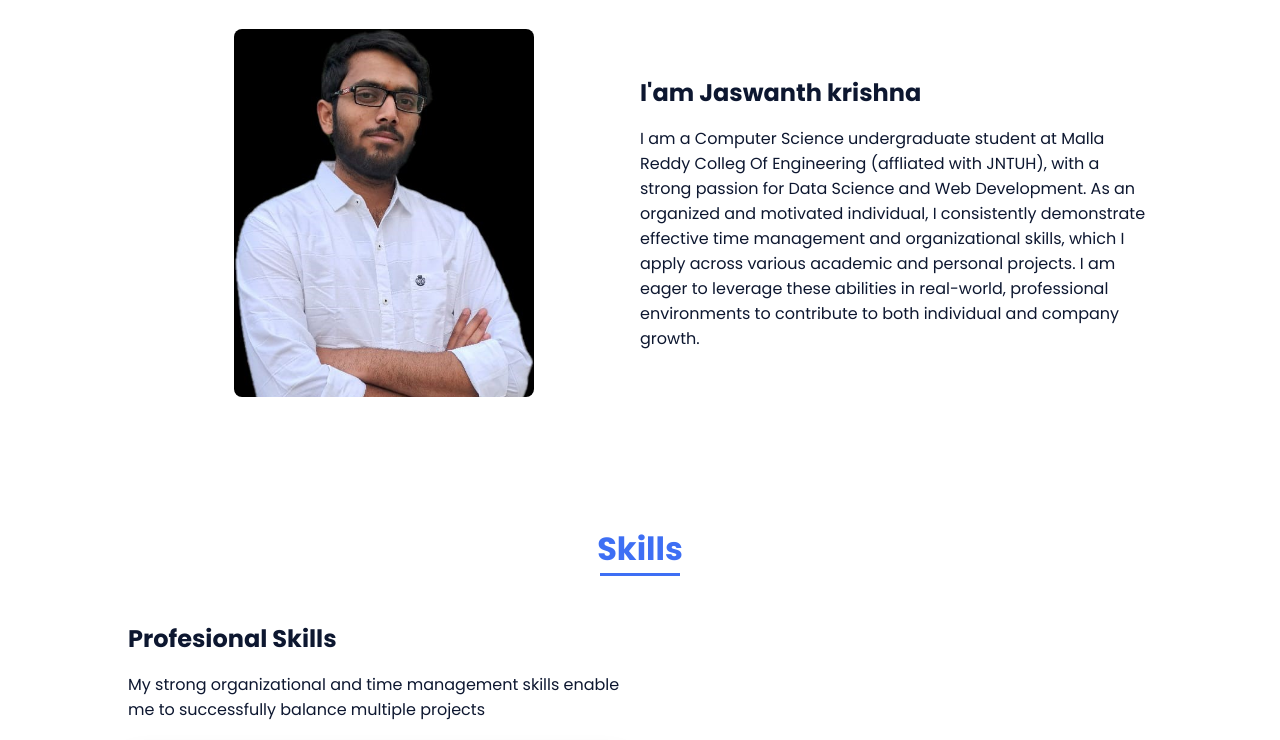
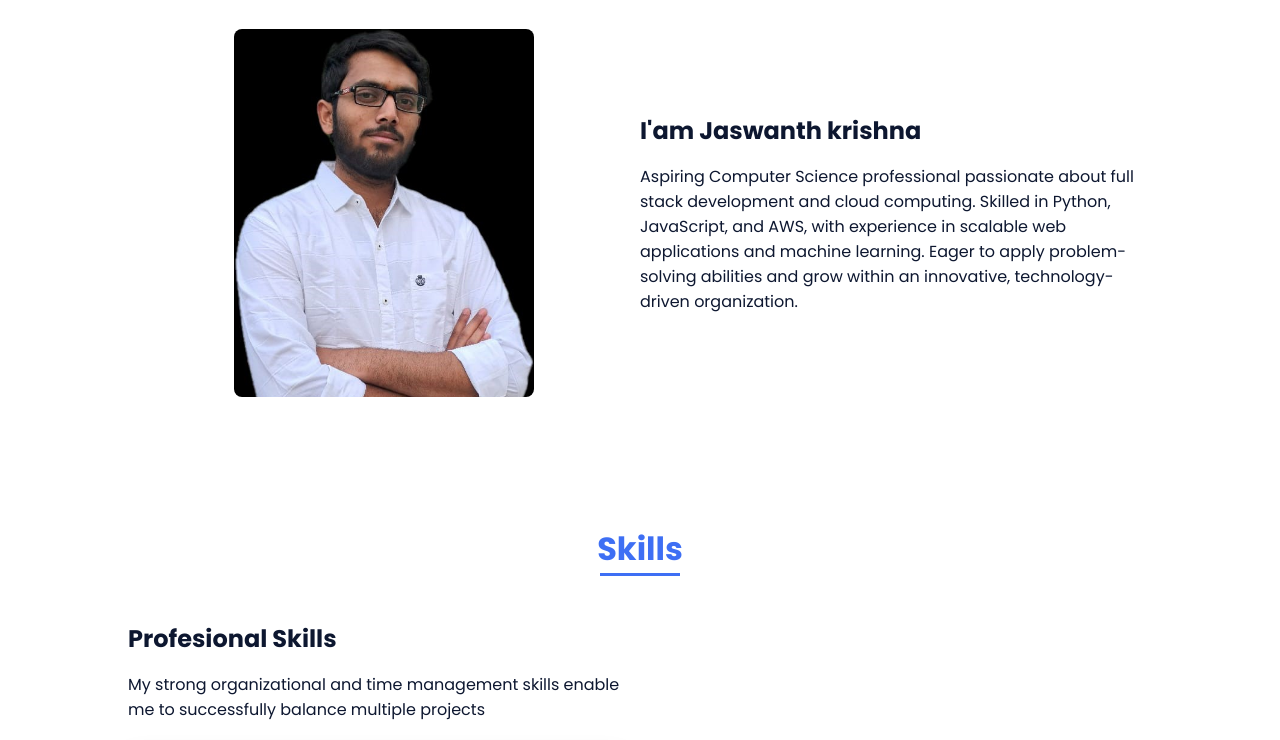
Before and after one commit to jaswanth4387/Responsive-portfolio, a plain HTML site: page index.html in a window 1280 px wide. Shown: the part 1040-1780 px from the top of the page. Drawn offline with nearby package versions, Linux system fonts and the light colour scheme.

Commit message:
Update index.html

```diff
--- a/index.html
+++ b/index.html
@@ -52,14 +52,14 @@
 
 
                 <div class="home__social">
-                    <a href="https://www.linkedin.com/in/your-linkedin-profile" class="home__social-icon" target="_blank">
+                    <a href="https://www.linkedin.com/in/jaswanth-krishna-jakkampudi-73107a2a1" class="home__social-icon" target="_blank">
                         <i class='bx bxl-linkedin'></i>
                     </a>
                     <a href="https://x.com/JASWANTH98245" class="home__social-icon" target="_blank">
                         <i class="fab fa-twitter"></i>
                     </a>
 
-                    <a href="https://github.com/your-github-profile" class="home__social-icon" target="_blank">
+                    <a href="https://github.com/jaswanth4387" class="home__social-icon" target="_blank">
                         <i class='bx bxl-github'></i>
                     </a>
                 </div>
@@ -88,9 +88,10 @@
 
                     <div>
                         <h2 class="about__subtitle">I'am Jaswanth krishna</h2>
-                        <p class="about__text">I am a Computer Science undergraduate student at Malla Reddy Colleg Of Engineering (affliated with JNTUH), with a strong passion for Data Science and Web Development.
-                            As an organized and motivated individual, I consistently demonstrate effective time management and organizational skills, which I apply across various academic and personal projects.
-                             I am eager to leverage these abilities in real-world, professional environments to contribute to both individual and company growth.
+                        <p class="about__text">Aspiring Computer Science professional passionate about full stack development and cloud computing. Skilled in Python,
+JavaScript, and AWS, with experience in scalable web applications and machine learning. Eager to apply problem-solving
+abilities and grow within an innovative, technology-driven organization.
+
                         </p>
                     </div>
                 </div>
```
